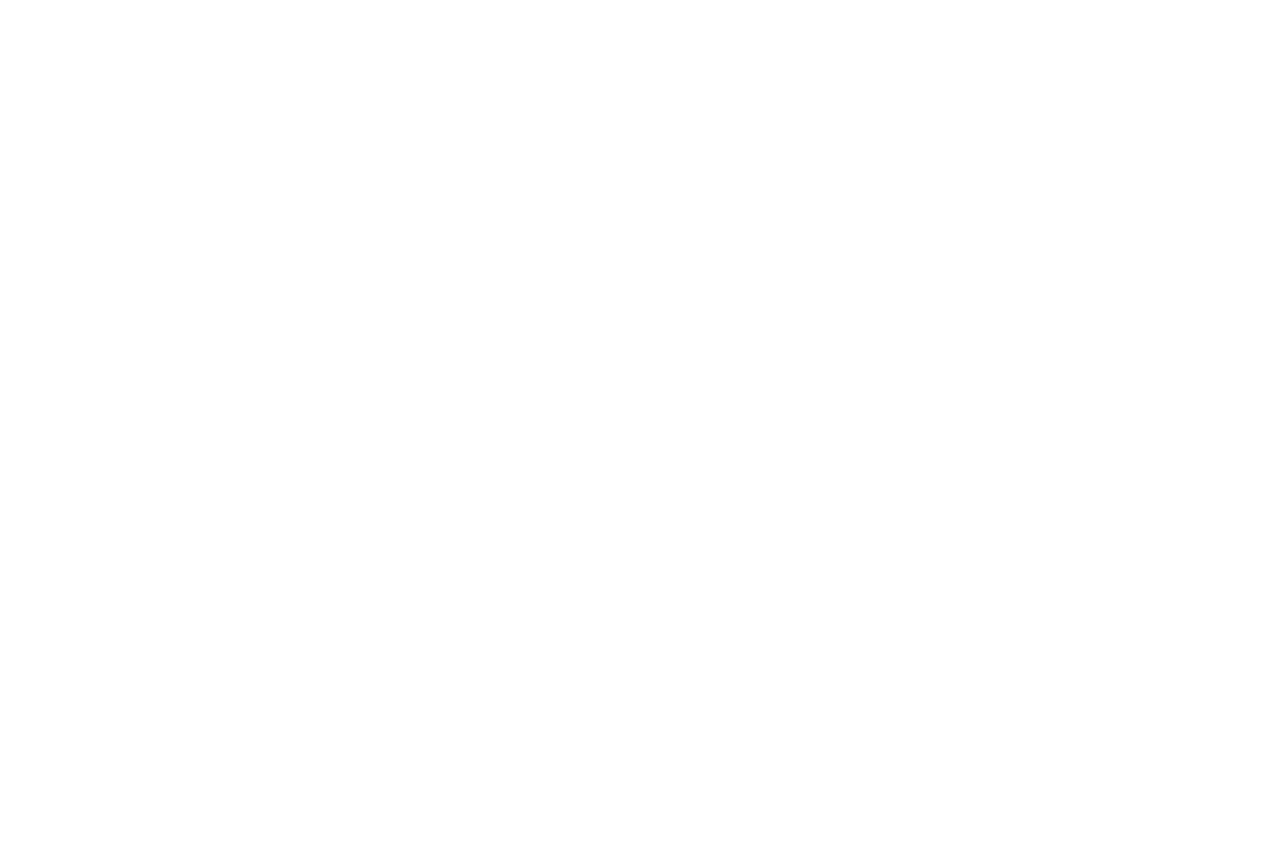
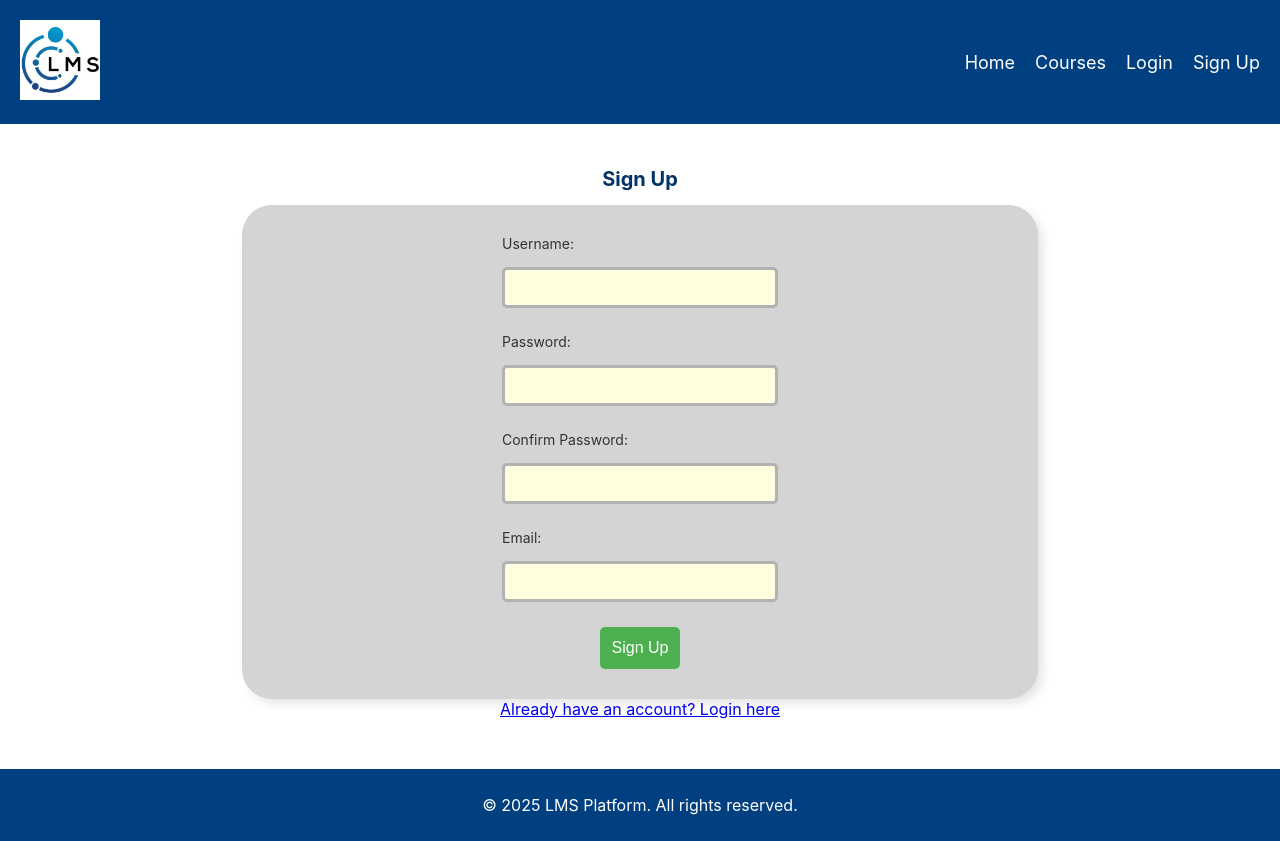
Before and after one commit to AliChaudhary123/Assignment4_ENSF381_L02_Group4, a React (Create React App) app in the folder my-lms-app/: page /signup in a window 1280 px wide. Before the commit this address had no page. Before the commit the page ends 800 px from the top, so only its background shows below. Built offline with nearby package versions, Linux system fonts and the light colour scheme.

Commit message:
Did the RegForm

```diff
--- a/my-lms-app/src/App.js
+++ b/my-lms-app/src/App.js
@@ -4,14 +4,18 @@ import { BrowserRouter, Route, Routes } from "react-router-dom";
 import Homepage from "./Homepage";
 import CoursePage from "./CoursePage";
 import LoginForm from "./LoginForm";
+import SignupPage from "./SignupPage";
 
 function App() {
+
+
   return (
     <BrowserRouter>
       <Routes>
         <Route path="/" element={<Homepage />} />
         <Route path="/courses" element={<CoursePage />} />
         <Route path="/login" element={<LoginForm />} />
+        <Route path="/signup" element={<SignupPage />} />
       </Routes>
     </BrowserRouter>
   );
--- a/my-lms-app/src/Header.js
+++ b/my-lms-app/src/Header.js
@@ -41,6 +41,7 @@ function Header() {
             <Link to="/" style={linkStyle}>Home</Link>
             <Link to="/courses" style={linkStyle}>Courses</Link>
             <Link to="/login" style={linkStyle}>Login</Link>
+            <Link to= "/signup" style = {linkStyle}>Sign Up</Link>
           </nav>
         </header>
     );
--- /dev/null
+++ b/my-lms-app/src/RegForm.css
@@ -0,0 +1,97 @@
+/* Container for the whole form */
+.formContainer {
+    display: flex;
+    flex-direction: column;
+    align-items: center;
+    border-radius: 30px;
+    padding: 30px;
+    margin: 0px 150px;
+    max-width: 100%;
+  }
+
+  /* Form layout */
+  .form {
+    display: flex;
+    flex-direction: column;
+    align-items: center;
+    background-color: #d4d4d4;
+    width: 80%;
+    height: 60%;
+    box-shadow: 5px 5px 10px rgba(0, 0, 0, 0.1);
+    border-radius: 30px;
+    padding: 30px;
+    margin: 0px 150px 0px 150px;
+    max-width: 100%;
+  }
+
+  .title{
+    text-align: 'center';
+    color: #003366;
+    font-size: 20px;
+  }
+
+  /* Heading style */
+  .heading {
+    text-align: center;
+    font-size: 24px;
+    margin-bottom: 20px;
+    color: #333;
+  }
+
+  /* Container for input fields */
+  .inputContainer {
+    display: flex;
+    flex-direction: column;
+    margin-bottom: 15px;
+  }
+
+  /* Label styling */
+  .label {
+    font-size: 14px;
+    margin-bottom: 5px;
+    color: #333;
+  }
+
+  /* Styling for input fields */
+  .input {
+    width: 250px;
+    padding: 10px;
+    margin: 10px 0;
+    border-radius: 5px;
+    border: 3px solid #b2b2b2;
+    background-color: lightyellow;
+  }
+
+  /* Submit button styling */
+  .submitButton {
+    background-color: #4caf50;
+    color: white;
+    padding: 12px;
+    border-radius: 5px;
+    border: none;
+    cursor: pointer;
+    font-size: 16px;
+    transition: background-color 0.3s, opacity 0.3s;
+  }
+
+  .submitButton:hover {
+    background-color: #45a049;
+    opacity: 1.0;
+  }
+
+  /* Error message container */
+  .errorContainer {
+    margin-top: 20px;
+    border: 1px solid black;
+    padding: 10px;
+    border-radius: 4px;
+    width: 100%;
+  }
+
+  /* Error message text styling */
+  .errorText {
+    color: black;
+    font-size: 14px;
+    margin: 5px 0;
+    text-align: center;
+  }
--- /dev/null
+++ b/my-lms-app/src/RegForm.js
@@ -0,0 +1,128 @@
+import React, { useState } from 'react';
+import { useNavigate, Link } from 'react-router-dom';
+
+import './RegForm.css'; // Import the CSS for styling
+
+function RegForm() {
+  const navigate = useNavigate();
+  const [formData, setFormData] = useState({
+    username: '',
+    password: '',
+    confirmPassword: '',
+    email: '',
+  });
+  const [errors, setErrors] = useState([]);
+
+  const validate = () => {
+    const newErrors = [];
+    const usernameRegex = /^[A-Za-z][A-Za-z0-9_-]{2,19}$/;
+    const passwordRegex = /^(?=.*[a-z])(?=.*[A-Z])(?=.*\d)(?=.*[!@#$%^&*()\-_=+\[\]{}|;:'",.<>?/`~])[A-Za-z\d!@#$%^&*()\-_=+\[\]{}|;:'",.<>?/`~]{8,}$/;
+    const emailRegex = /^[^\s@]+@[^\s@]+\.(com|net|io)$/;
+
+    if (!usernameRegex.test(formData.username)) {
+      newErrors.push('Invalid username. It should be 3-20 characters long and start with a letter.');
+    }
+    if (!passwordRegex.test(formData.password)) {
+      newErrors.push('Invalid password. It must contain at least one uppercase letter, one lowercase letter, one number, and one special character.');
+    }
+    if (formData.password !== formData.confirmPassword) {
+      newErrors.push('Passwords do not match.');
+    }
+    if (!emailRegex.test(formData.email)) {
+      newErrors.push('Invalid email address. It should be a valid email with .com, .net, or .io domain.');
+    }
+
+    setErrors(newErrors);
+    return newErrors.length === 0;
+  };
+
+  const handleSubmit = (e) => {
+    e.preventDefault();
+    if (validate()) {
+      // Replace with actual API call
+      console.log('Sending data to backend:', formData);
+      navigate('/login');
+    }
+  };
+
+  const handleChange = (e) => {
+    setFormData({
+      ...formData,
+      [e.target.name]: e.target.value,
+    });
+  };
+
+  return (
+
+    <div className="formContainer">
+         <h1 className="title">Sign Up</h1>
+      <form onSubmit={handleSubmit} className="form">
+
+        <div className="inputContainer">
+          <label className="label">Username:</label>
+          <input
+            type="text"
+            name="username"
+            value={formData.username}
+            onChange={handleChange}
+            className="input"
+          />
+        </div>
+
+        <div className="inputContainer">
+          <label className="label">Password:</label>
+          <input
+            type="password"
+            name="password"
+            value={formData.password}
+            onChange={handleChange}
+            className="input"
+          />
+        </div>
+
+        <div className="inputContainer">
+          <label className="label">Confirm Password:</label>
+          <input
+            type="password"
+            name="confirmPassword"
+            value={formData.confirmPassword}
+            onChange={handleChange}
+            className="input"
+          />
+        </div>
+
+        <div className="inputContainer">
+          <label className="label">Email:</label>
+          <input
+            type="email"
+            name="email"
+            value={formData.email}
+            onChange={handleChange}
+            className="input"
+          />
+        </div>
+
+        <button type="submit" className="submitButton">
+          Sign Up
+        </button>
+      </form>
+
+      {errors.length > 0 && (
+        <div className="errorContainer">
+          {errors.map((error, index) => (
+            <p key={index} className="errorText">{error}</p>
+          ))}
+        </div>
+      )}
+      <div className = "LoginLinkContainer">
+        <Link to="/login" className="loginLink">
+            Already have an account? Login here
+        </Link>
+
+      </div>
+    </div>
+
+  );
+}
+
+export default RegForm;
--- /dev/null
+++ b/my-lms-app/src/SignupPage.js
@@ -0,0 +1,19 @@
+import React from "react";
+import Header from "./Header";
+import Footer from "./Footer";
+import RegForm from "./RegForm";
+
+
+
+
+function SignupPage(){
+    return(
+        <div>
+            <Header />
+            <RegForm />
+            <Footer />
+        </div>
+    );
+};
+
+export default SignupPage;
```
